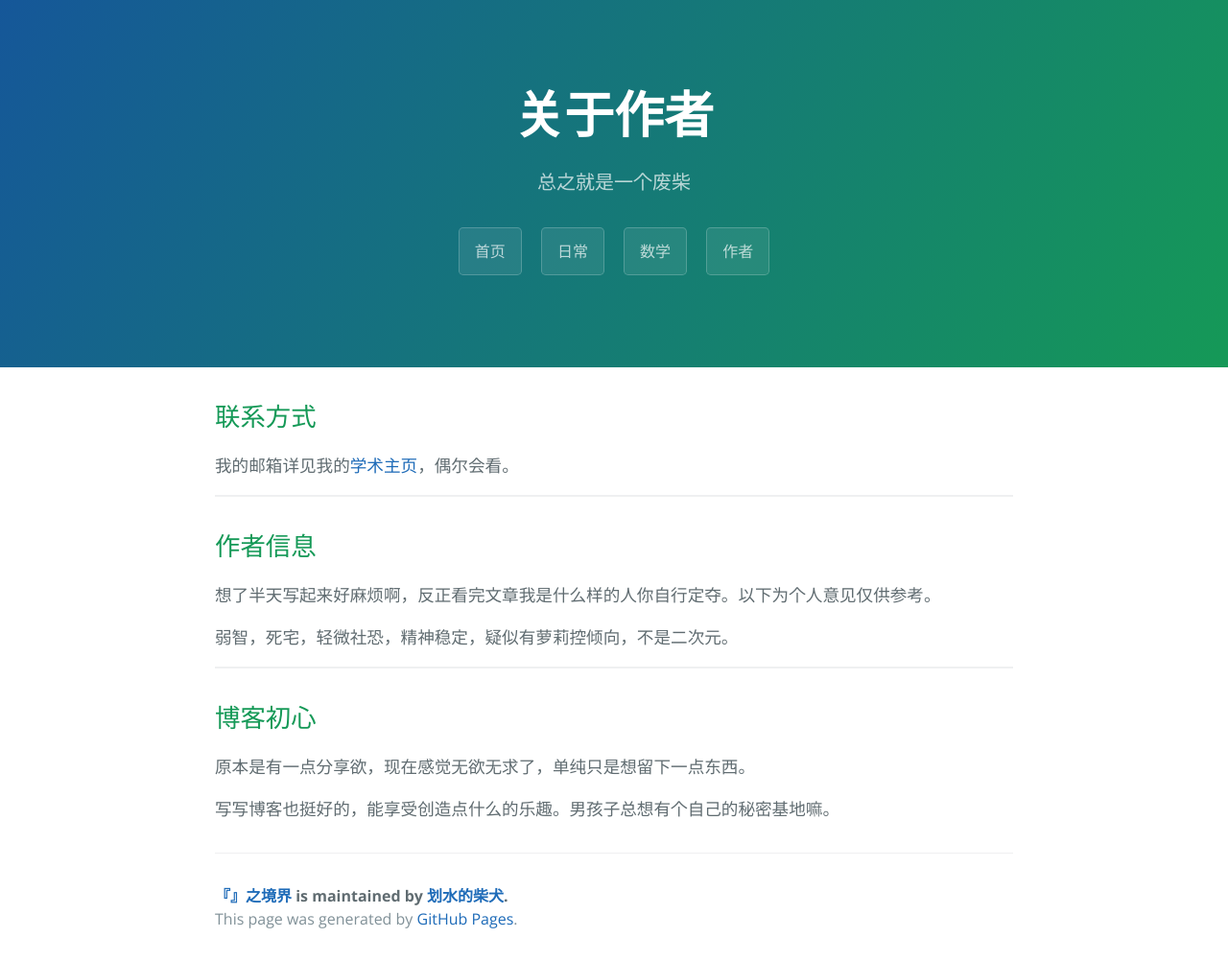
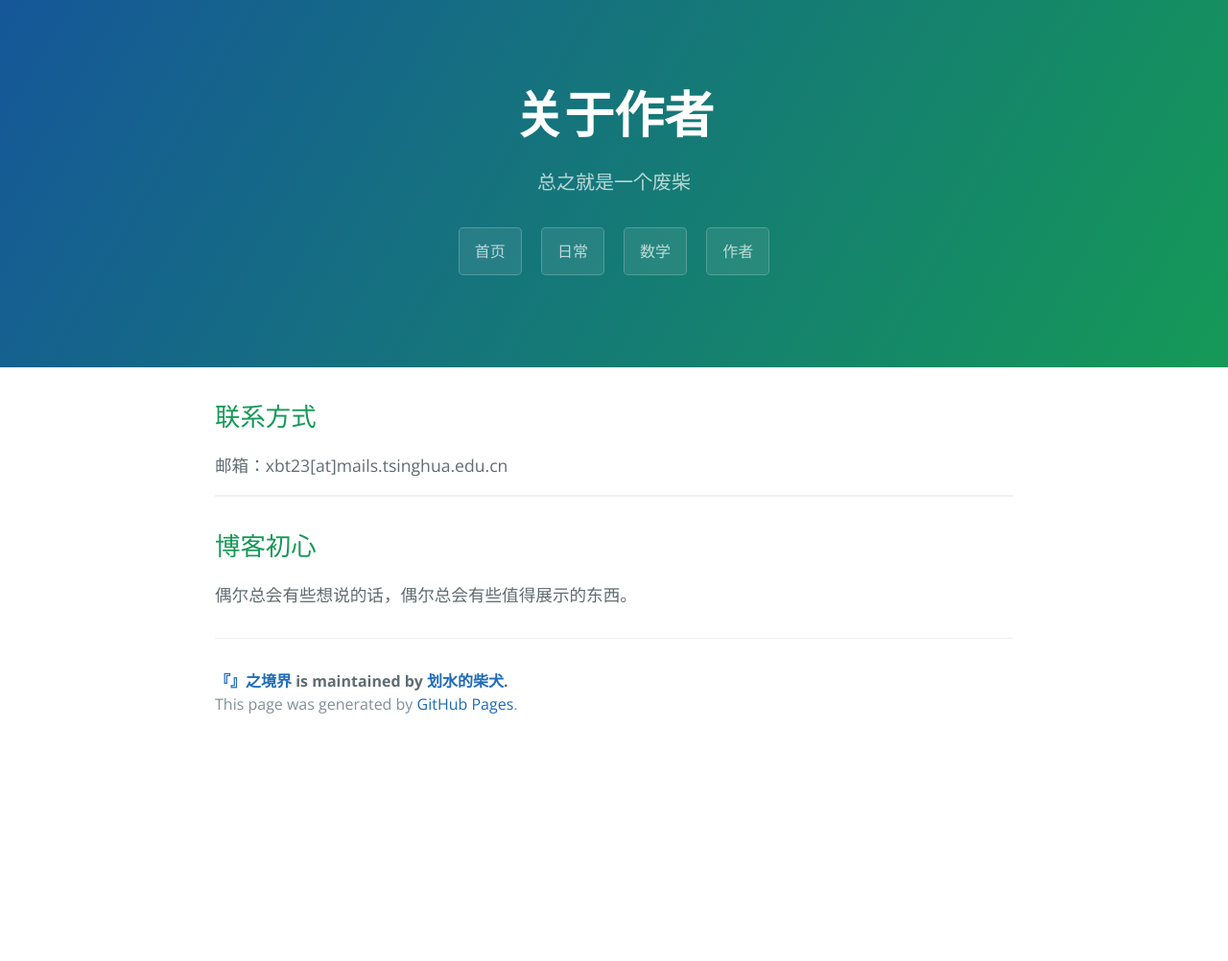
Before and after one commit to xiebaiting/xiebaiting.github.io, a Jekyll site: the page built from about.html, in a window 1280 px wide. Shown: the whole page at 96% size. Built offline with Jekyll 4.4.1, drawn with Linux system fonts in a browser that asks for light colours; after the commit the page ends 900 px from its top, so only the background shows below that.

Commit message:
20240713

```diff
--- a/about.html
+++ b/about.html
@@ -8,19 +8,7 @@ role: major
 <h2>联系方式</h2>
 
 <p>
-    我的邮箱详见我的<a href="https://xiebaiting.github.io/math">学术主页</a>，偶尔会看。
-</p>
-
-<hr align="center">
-
-<h2>作者信息</h2>
-
-<p>
-    想了半天写起来好麻烦啊，反正看完文章我是什么样的人你自行定夺。以下为个人意见仅供参考。
-</p>
-
-<p>
-    弱智，死宅，轻微社恐，精神稳定，疑似有萝莉控倾向，不是二次元。
+    邮箱：xbt23[at]mails.tsinghua.edu.cn
 </p>
 
 <hr align="center">
@@ -28,9 +16,5 @@ role: major
 <h2>博客初心</h2>
 
 <p>
-    原本是有一点分享欲，现在感觉无欲无求了，单纯只是想留下一点东西。
+    偶尔总会有些想说的话，偶尔总会有些值得展示的东西。
 </p>
-
-<p>
-    写写博客也挺好的，能享受创造点什么的乐趣。男孩子总想有个自己的秘密基地嘛。
-</p>
--- a/blogpost.html
+++ b/blogpost.html
@@ -1,6 +1,6 @@
 ---
 layout: page
-title: 虚度日常
+title: 黑の日常
 tagline: 我们所度过的每个平凡的日常，也许就是连续发生的奇迹
 role: major
 ---
```
Also changed, not shown: _posts/2024-07-04-遇到困难摆大烂.md (+2 -0 lines), _posts/2024-07-05-人啊，睡你的大觉.md (added, +12 -0 lines), _posts/2024-07-07-生前更应久睡.md (added, +14 -0 lines), _posts/2024-07-09-我准备好了！.md (added, +14 -0 lines), _posts/2024-07-13-飞舞的世界.md (added, +16 -0 lines), maths/index.html (+0 -14 lines).
